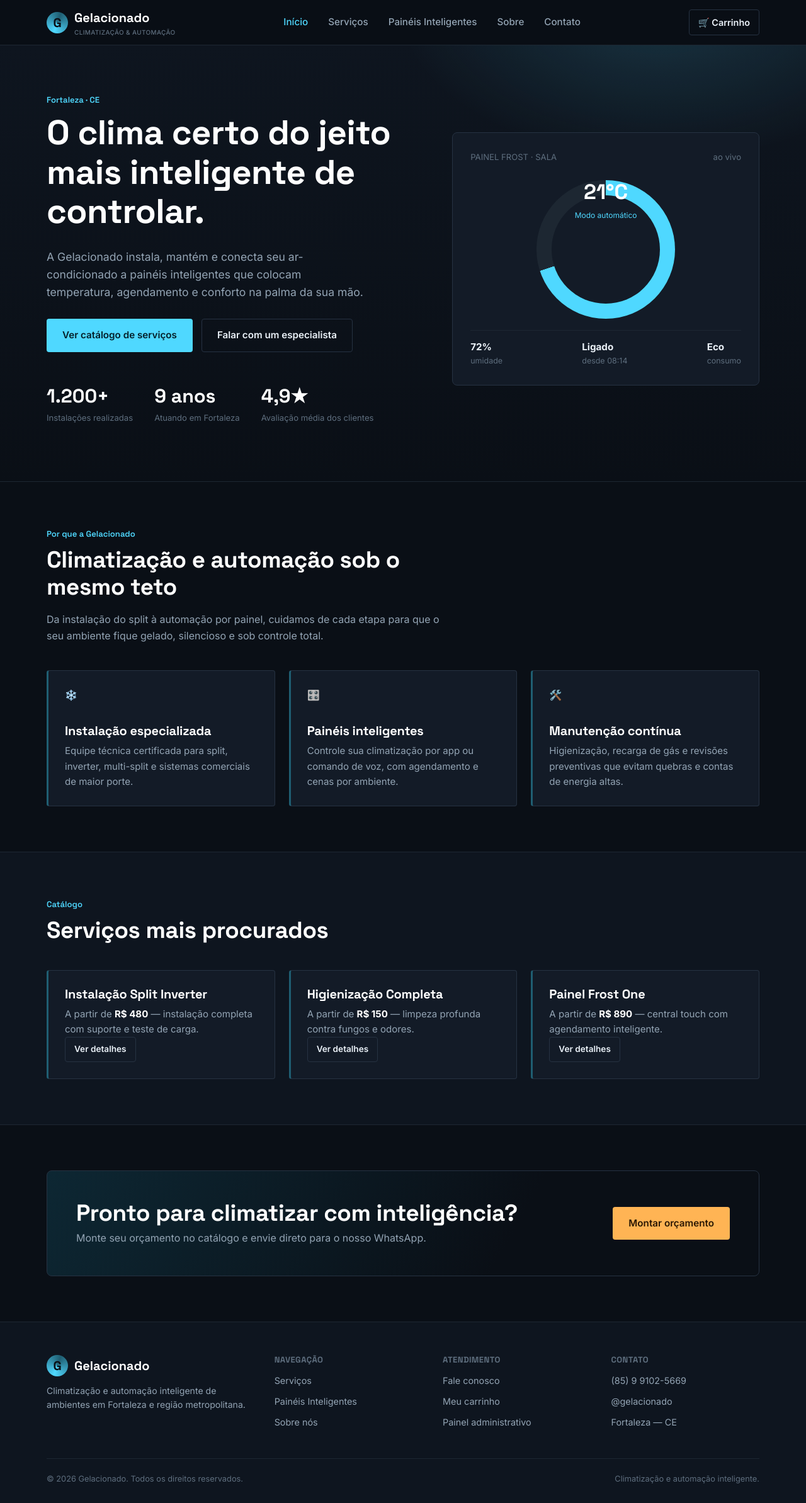
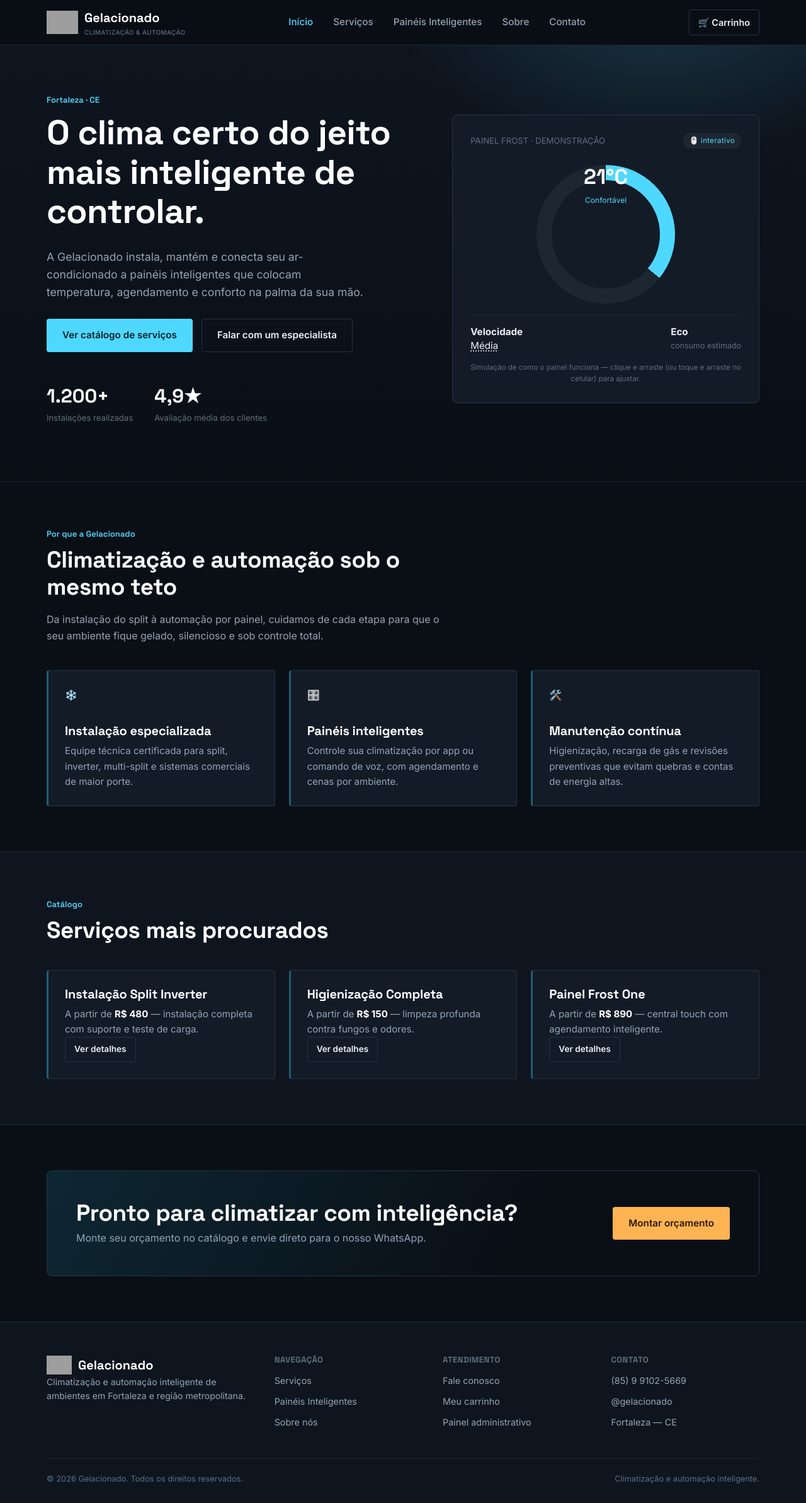
Before and after one commit to KeveDuHtml/Gerenciador_Conteudos, a PHP site: page /Gelacionado/index.html in a window 1280 px wide. Shown: the whole page at 63% size. Run offline with PHP 8.4, Linux system fonts and the light colour scheme; grey boxes are pictures that could not be loaded.

Commit message:
Pull 2
Adição de logo da empresa e painel interativo de temperatura

```diff
--- a/Gelacionado/index.html
+++ b/Gelacionado/index.html
@@ -12,7 +12,7 @@
 <header class="site-header">
   <div class="container">
     <a href="index.html" class="brand">
-      <span class="brand-mark">G</span>
+      <img src="Gemini_Generated_Image_xmgsrixmgsrixmgs-photoaidcom-cropped.jpg" alt="Logo" class="imagem_logo" >
       <span>Gelacionado<small>CLIMATIZAÇÃO &amp; AUTOMAÇÃO</small></span>
     </a>
 
@@ -52,10 +52,7 @@
             <div class="stat-num">1.200+</div>
             <div class="stat-label">Instalações realizadas</div>
           </div>
-          <div>
-            <div class="stat-num">9 anos</div>
-            <div class="stat-label">Atuando em Fortaleza</div>
-          </div>
+
           <div>
             <div class="stat-num">4,9★</div>
             <div class="stat-label">Avaliação média dos clientes</div>
@@ -65,21 +62,25 @@
 
       <div class="gauge-panel">
         <div class="gauge-row">
-          <span>PAINEL FROST · SALA</span>
-          <span>ao vivo</span>
+          <span>PAINEL FROST · DEMONSTRAÇÃO</span>
+          <span class="gauge-live-badge">🖱️ interativo</span>
         </div>
+
         <div style="position:relative; display:flex; justify-content:center;">
-          <div class="gauge-ring"></div>
+          <div class="gauge-ring" id="gauge-ring" role="slider" tabindex="0" aria-label="Ajustar temperatura simulada" aria-valuemin="16" aria-valuemax="30" aria-valuenow="21"></div>
           <div class="gauge-center">
-            <div class="temp">21°C</div>
-            <div class="cond">Modo automático</div>
+            <div class="temp" id="gauge-temp">21°C</div>
+            <div class="cond" id="gauge-cond">Confortável</div>
           </div>
         </div>
+
         <div class="gauge-legend">
-          <div><strong>72%</strong>umidade</div>
-          <div><strong>Ligado</strong>desde 08:14</div>
-          <div><strong>Eco</strong>consumo</div>
+          <div><strong>Velocidade</strong>
+            <button type="button" class="gauge-fan-btn" id="gauge-fan">Média</button>
+          </div>
+          <div><strong id="gauge-mode-label">Eco</strong>consumo estimado</div>
         </div>
+        <p class="gauge-hint">Simulação de como o painel funciona — clique e arraste (ou toque e arraste no celular) para ajustar.</p>
       </div>
     </div>
   </section>
@@ -160,8 +161,8 @@
   <div class="container">
     <div class="footer-grid">
       <div>
-        <div class="brand" style="margin-bottom:12px;">
-          <span class="brand-mark">G</span>
+        <div class="brand" style="margin: bottom 20px;">
+          <img src="Gemini_Generated_Image_xmgsrixmgsrixmgs-photoaidcom-cropped.jpg" alt="Logo" class="Footer_logo" >
           <span>Gelacionado</span>
         </div>
         <p style="font-size:.88rem;">Climatização e automação inteligente de ambientes em Fortaleza e região metropolitana.</p>
--- a/Gelacionado/script.js
+++ b/Gelacionado/script.js
@@ -839,6 +839,119 @@
   }
 
   /* ---------------------------------------------------------
+     WIDGET DO HERO (painel demonstrativo, apenas ilustrativo —
+     não representa uma leitura real de temperatura do ambiente)
+  --------------------------------------------------------- */
+  function initHeroGauge() {
+    const ring = document.getElementById("gauge-ring");
+    const tempEl = document.getElementById("gauge-temp");
+    const condEl = document.getElementById("gauge-cond");
+    const fanBtn = document.getElementById("gauge-fan");
+    const modeLabel = document.getElementById("gauge-mode-label");
+
+    if (!ring || !tempEl || !condEl) return;
+
+    const MIN_TEMP = 16;
+    const MAX_TEMP = 30;
+    const FAN_SPEEDS = ["Baixa", "Média", "Alta"];
+    let temp = 21;
+    let fanIndex = 1;
+    let dragging = false;
+
+    function render() {
+      tempEl.textContent = `${temp}°C`;
+      ring.setAttribute("aria-valuenow", String(temp));
+
+      const pct = (temp - MIN_TEMP) / (MAX_TEMP - MIN_TEMP);
+      const deg = Math.round(pct * 360);
+      ring.style.background = `conic-gradient(var(--ice) 0deg ${deg}deg, var(--border-soft) ${deg}deg 360deg)`;
+
+      if (temp <= 19) {
+        condEl.textContent = "Resfriando";
+        if (modeLabel) modeLabel.textContent = "Turbo";
+      } else if (temp >= 26) {
+        condEl.textContent = "Modo suave";
+        if (modeLabel) modeLabel.textContent = "Suave";
+      } else {
+        condEl.textContent = "Confortável";
+        if (modeLabel) modeLabel.textContent = "Eco";
+      }
+
+      if (fanBtn) fanBtn.textContent = FAN_SPEEDS[fanIndex];
+    }
+
+    // calcula a temperatura a partir da posição do ponteiro
+    // em relação ao centro do círculo (0° no topo, sentido horário)
+    function updateFromPointer(clientX, clientY) {
+      const rect = ring.getBoundingClientRect();
+      const centerX = rect.left + rect.width / 2;
+      const centerY = rect.top + rect.height / 2;
+      const dx = clientX - centerX;
+      const dy = clientY - centerY;
+
+      let angle = Math.atan2(dx, -dy) * (180 / Math.PI);
+      if (angle < 0) angle += 360;
+
+      const next = Math.round(MIN_TEMP + (angle / 360) * (MAX_TEMP - MIN_TEMP));
+      temp = Math.min(MAX_TEMP, Math.max(MIN_TEMP, next));
+      render();
+    }
+
+    // mouse (desktop): só ajusta enquanto o botão estiver pressionado (clicar e arrastar)
+    ring.addEventListener("mousedown", (e) => {
+      dragging = true;
+      updateFromPointer(e.clientX, e.clientY);
+    });
+    window.addEventListener("mousemove", (e) => {
+      if (!dragging) return;
+      updateFromPointer(e.clientX, e.clientY);
+    });
+    window.addEventListener("mouseup", () => { dragging = false; });
+
+    // toque: acompanha o dedo enquanto arrasta sobre o medidor
+    ring.addEventListener(
+      "touchstart",
+      (e) => {
+        dragging = true;
+        if (e.touches[0]) updateFromPointer(e.touches[0].clientX, e.touches[0].clientY);
+      },
+      { passive: true }
+    );
+    ring.addEventListener(
+      "touchmove",
+      (e) => {
+        if (!dragging || !e.touches[0]) return;
+        e.preventDefault();
+        updateFromPointer(e.touches[0].clientX, e.touches[0].clientY);
+      },
+      { passive: false }
+    );
+    ring.addEventListener("touchend", () => { dragging = false; });
+
+    // acessibilidade: setas do teclado também ajustam
+    ring.addEventListener("keydown", (e) => {
+      if (e.key === "ArrowUp" || e.key === "ArrowRight") {
+        temp = Math.min(MAX_TEMP, temp + 1);
+        render();
+        e.preventDefault();
+      } else if (e.key === "ArrowDown" || e.key === "ArrowLeft") {
+        temp = Math.max(MIN_TEMP, temp - 1);
+        render();
+        e.preventDefault();
+      }
+    });
+
+    if (fanBtn) {
+      fanBtn.addEventListener("click", () => {
+        fanIndex = (fanIndex + 1) % FAN_SPEEDS.length;
+        render();
+      });
+    }
+
+    render();
+  }
+
+  /* ---------------------------------------------------------
      BOOT
   --------------------------------------------------------- */
   document.addEventListener("DOMContentLoaded", function () {
@@ -847,6 +960,7 @@
     initCartPage();
     initContactForm();
     initAdmin();
+    initHeroGauge();
 
     // catálogos são inicializados pelas próprias páginas via data-attribute
     const svcContainer = document.querySelector("[data-catalog='servico']");
--- a/Gelacionado/style.css
+++ b/Gelacionado/style.css
@@ -116,8 +116,11 @@ p{ margin:0 0 1em; color: var(--text-muted); }
   display:flex;
   align-items:center;
   justify-content:space-between;
-  width:100%;
+  width: 100%;
 }
+
+.imagem_logo {width: 50px;}
+
 
 .brand{
   display:flex;
@@ -322,6 +325,15 @@ p{ margin:0 0 1em; color: var(--text-muted); }
   display:flex; align-items:center; justify-content:center;
   margin: 8px auto 18px;
   max-width: 220px;
+  cursor: grab;
+  touch-action: none;
+  transition: box-shadow .15s ease;
+}
+.gauge-ring:active{ cursor: grabbing; }
+.gauge-ring:hover,
+.gauge-ring:focus-visible{
+  box-shadow: 0 0 0 4px var(--border-soft);
+  outline: none;
 }
 .gauge-ring::before{
   content:"";
@@ -332,6 +344,7 @@ p{ margin:0 0 1em; color: var(--text-muted); }
 .gauge-center{
   position:absolute;
   text-align:center;
+  pointer-events: none;
 }
 .gauge-center .temp{
   font-family: var(--font-head);
@@ -352,6 +365,36 @@ p{ margin:0 0 1em; color: var(--text-muted); }
   padding-top: 14px;
 }
 .gauge-legend strong{ color: var(--text); display:block; font-size:.95rem; }
+
+.gauge-live-badge{
+  display:inline-flex;
+  align-items:center;
+  gap:6px;
+  background: var(--border-soft);
+  color: var(--ice);
+  padding: 3px 10px;
+  border-radius: 999px;
+  font-size:.72rem;
+  letter-spacing:.03em;
+}
+.gauge-fan-btn{
+  background:none;
+  border:none;
+  padding:0;
+  color: var(--text);
+  font-size:.95rem;
+  font-family: inherit;
+  cursor:pointer;
+  text-decoration: underline dotted;
+  text-underline-offset: 3px;
+}
+.gauge-fan-btn:hover{ color: var(--ice); }
+.gauge-hint{
+  margin: 14px 0 0;
+  font-size:.72rem;
+  color: var(--text-faint);
+  text-align:center;
+}
 
 /* =========================================================
    SEÇÕES GERAIS
@@ -565,6 +608,9 @@ section{ padding: 72px 0; }
   font-size:.8rem;
   color: var(--text-faint);
 }
+.Footer_logo {width: 40px;}
+
+
 
 /* =========================================================
    PÁGINA INTERNA — cabeçalho de página
```
